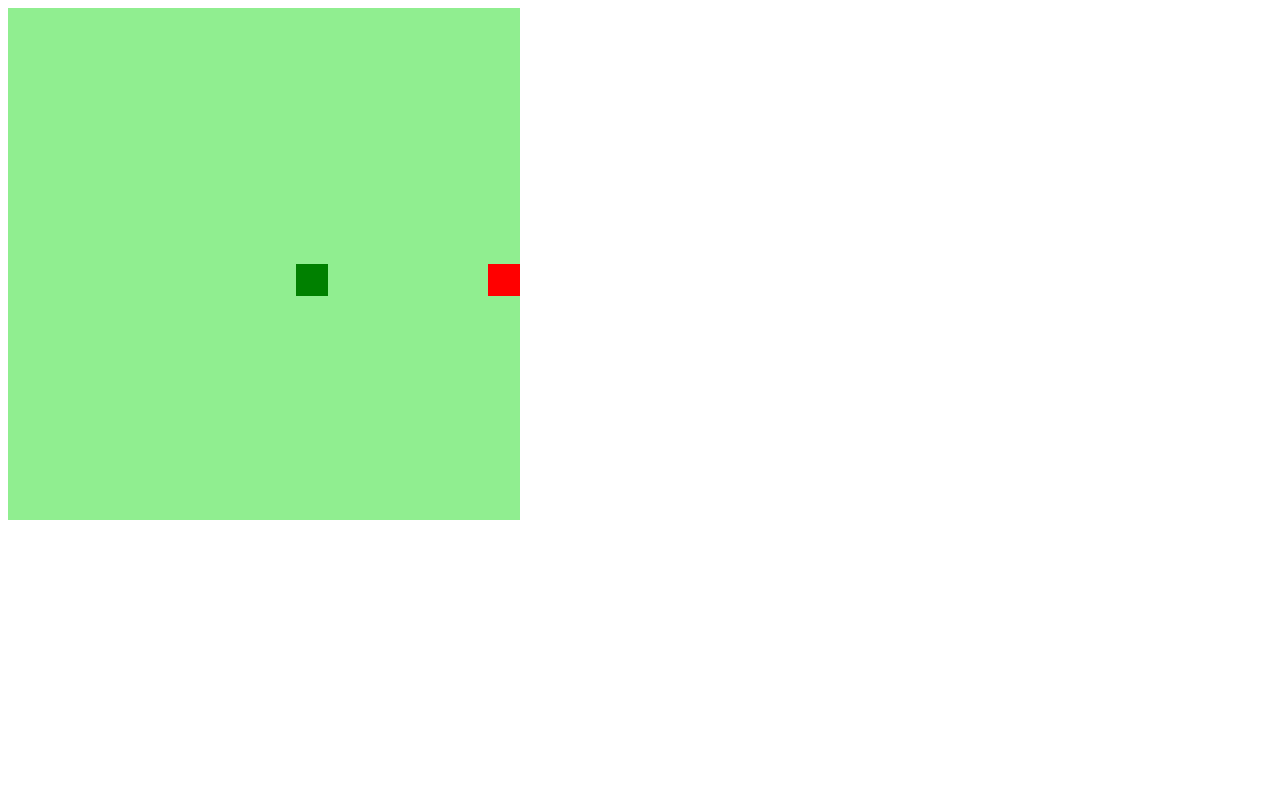
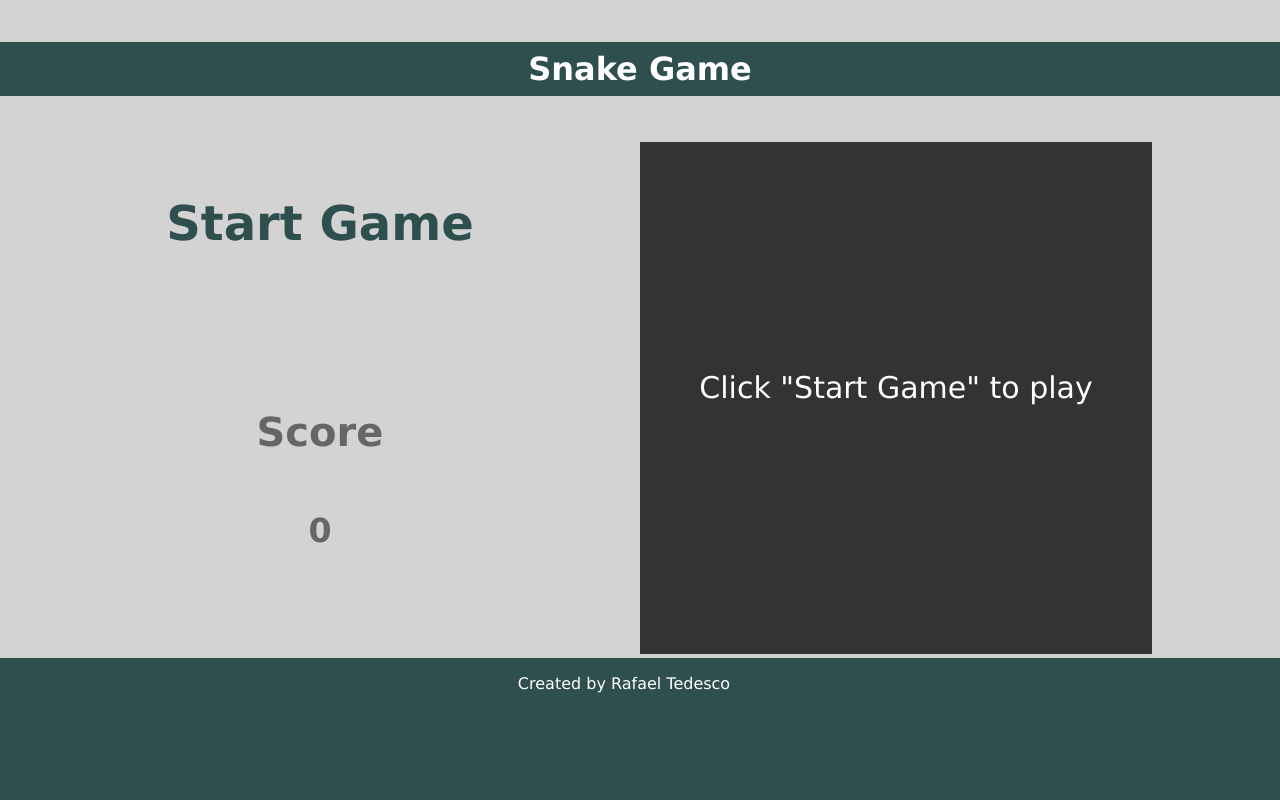
Before and after one commit to rafaeltedesco/snake-game-js, a plain HTML site: page snake_game/index.html in a window 1280 px wide. Drawn offline with Linux system fonts and the light colour scheme.

Commit message:
score and level

```diff
--- /dev/null
+++ b/snake_game/css/style.css
@@ -0,0 +1,102 @@
+body {
+    margin: 0;
+    padding: 0;
+    box-sizing: border-box;
+    background-color: lightgrey;
+    font-family: Verdana, Geneva, Tahoma, sans-serif;
+}
+
+h1 {
+    margin:0;
+    padding:0;
+}
+
+.container {
+    display: grid;
+    height: 100vh;
+    grid-template-areas:
+    "head head"
+    "menu game"
+    "foot foot";
+    grid-template-columns: 1fr 1fr;
+    grid-template-rows: 1fr 3fr 1fr;
+
+}
+
+
+
+nav {
+    background-color: darkslategray;
+    color: #fff;
+    text-align: center;
+    width: 100%;
+    grid-area: head;
+    align-self: center;
+    margin-bottom: 0.2rem;
+}
+
+nav > h1 {
+    font-size: 2rem;
+    padding: 0.5rem;
+}
+
+.menu {
+    grid-area: menu;
+    display: flex;
+    flex-direction: column;
+    justify-content: space-around;
+    align-items: center;
+    text-align: center;
+
+
+}
+
+.play {
+    font-size: 3rem;
+
+}
+
+.play:hover {
+    color: seagreen;
+}
+
+
+.game {
+    grid-area: game;
+    background-color: lightgrey;
+
+}
+
+footer {
+    background-color: darkslategray;
+    text-align: center;
+    font-weight: 300;
+    grid-area: foot;
+
+}
+
+footer > p {
+    margin-right: 2rem;
+}
+
+.menu > a {
+ color: darkslategray;
+ font-weight: bold;
+}
+
+
+footer p {
+    color: #fff;
+}
+
+a {
+    text-decoration: none;
+    color: #fff;
+}
+
+.card {
+    font-size: 2.5rem;
+    width: 20rem;
+    border-radius: 1.2rem;
+color: #666;
+}
--- a/snake_game/index.html
+++ b/snake_game/index.html
@@ -9,14 +9,34 @@
         <title>Snake Game</title>
         <meta name="description" content="">
         <meta name="viewport" content="width=device-width, initial-scale=1">
-        <link rel="stylesheet" href="">
+        <link rel="stylesheet" href="css/style.css" />
     </head>
     <body>
         <!--[if lt IE 7]>
             <p class="browsehappy">You are using an <strong>outdated</strong> browser. Please <a href="#">upgrade your browser</a> to improve your experience.</p>
         <![endif]-->
-
-        <canvas id="snake" width="512" height="512"></canvas>
+            <main class="container">
+                <nav>
+                    <h1>Snake Game</h1>
+                </nav>
+                <section class="menu">
+                    <a href="#" class="play" id="play">Start Game</a>
+                    <div id="level-card" class='card'>
+                        <h4>Level</h4>
+                        <h5 id='inner-level'>1</h5>
+                    </div>
+                    <div class="card">
+                        <h4>Score</h4>
+                        <h5 id="score">0</h5>
+                    </div>
+                </section>
+                <section class="game">
+                    <canvas id="snake" width="512" height="512"></canvas>
+                </section>
+                <footer>
+                    <p>Created by <a href="https://www.linkedin.com/in/rafael-tedesco/">Rafael Tedesco</a></p>
+                </footer>
+            </main>
 
         <script src="js/main.js" async defer></script>
     </body>
--- a/snake_game/js/main.js
+++ b/snake_game/js/main.js
@@ -1,3 +1,7 @@
+let levelCard = document.getElementById('level-card')
+let play = document.getElementById('play')
+let innerLevel = document.getElementById('inner-level')
+let scoreCard = document.getElementById('score')
 let canvas = document.getElementById('snake')
 let context = canvas.getContext('2d')
 let box = 32
@@ -7,28 +11,55 @@ snake[0] = {
     y: 8 * box,
 }
 
+let score = 0
+
 let apple = {
-    x: Math.floor(Math.random() * 15 + 1) * box,
-    y: Math.floor(Math.random() * 15 + 1) * box
+    x: 0,
+    y: 0
 }
 
+let level = 1
 let direction = 'right'
-let game = setInterval(playGame, 100)
+let game
+
+levelCard.style.display = 'none'
+
+play.addEventListener('click', ()=> {
+    game = setInterval(playGame, 300)
+    score = 0
+    play.style.display = 'none'
+    levelCard.style.display = 'block'
+    appleRandomPos()
+
+})
+
+
+function levelUp() {
+    level+= 1
+    innerLevel.innerHTML = level
+    game = setInterval(playgame, 300/level)
+}
+
 
 function createBG() {
-    context.fillStyle = 'lightgreen'
+    context.fillStyle = '#333'
     context.fillRect(0, 0, 16 * box, 16*box);
+}
+
+function appleRandomPos() {
+    apple.x = Math.floor(Math.random() * 15 + 1) * box
+    apple.y = Math.floor(Math.random() * 15 + 1) * box
 }
 
 function createSnake() {
     for (let i=0; i < snake.length; i++){
-        context.fillStyle = 'green'
+        context.fillStyle = 'lightblue'
         context.fillRect(snake[i].x, snake[i].y, box, box)
     }
 }
 
 function drawFood() {
-    context.fillStyle = 'red'
+    context.fillStyle = 'white'
     context.fillRect(apple.x, apple.y, box, box)
 }
 
@@ -68,9 +99,24 @@ function snakeOut() {
     }
 }
 
+function eatApple(snakeX, snakeY) {
+    if (snakeX != apple.x || snakeY != apple.y) {
+        return true
+    }
+    else {
+        return false
+    }
+}
 
-function snakeMoveDirection() {
 
+function collision() {
+
+    for (let i= 1; i < snake.length; i++){
+        if (snake[0].x == snake[i].x && snake[0].y == snake[i].y) {
+            gameOver()
+        }
+
+    }
 
 }
 
@@ -99,7 +145,17 @@ function snakeMoving() {
 
     }
 
-    snake.pop()
+    if (eatApple(snakeX, snakeY)) {
+        snake.pop()
+    }
+    else {
+        appleRandomPos()
+        score+=10
+        scoreCard.innerHTML = score
+        if (score % 50  == 0) {
+            levelUp()
+        }
+    }
 
     let newHead = {
         x: snakeX,
@@ -109,15 +165,37 @@ function snakeMoving() {
     snake.unshift(newHead)
 
     snakeOut()
-
 }
 
 
 function playGame() {
 
     createBG()
+    drawFood()
     createSnake()
     snakeMoving()
-    drawFood()
+    collision()
 
 }
+
+
+menu()
+function menu() {
+    context.fillStyle = '#333'
+    context.fillRect(0, 0, 16 * box, 16*box);
+    context.font = '30px Verdana'
+    context.fillStyle = '#fff'
+    context.textAlign = 'center'
+    context.fillText('Click "Start Game" to play', canvas.width/2, canvas.height/2)
+}
+
+
+function gameOver() {
+    clearInterval(game)
+
+    createBG()
+    context.font = '30px Verdana'
+    context.fillStyle = '#fff'
+    context.textAlign = 'center'
+    context.fillText('Game Over', canvas.width/2, canvas.height/2)
+}
```
